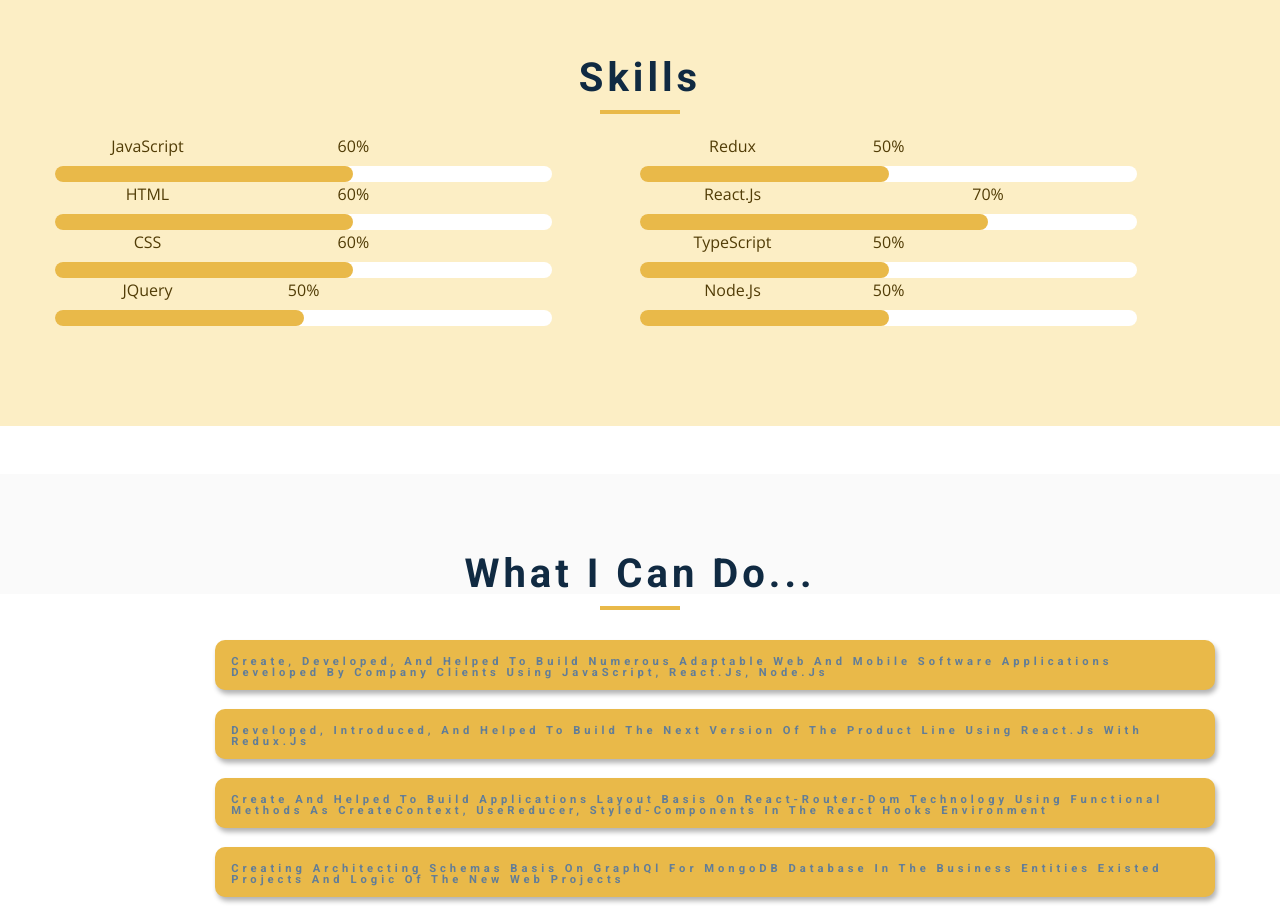
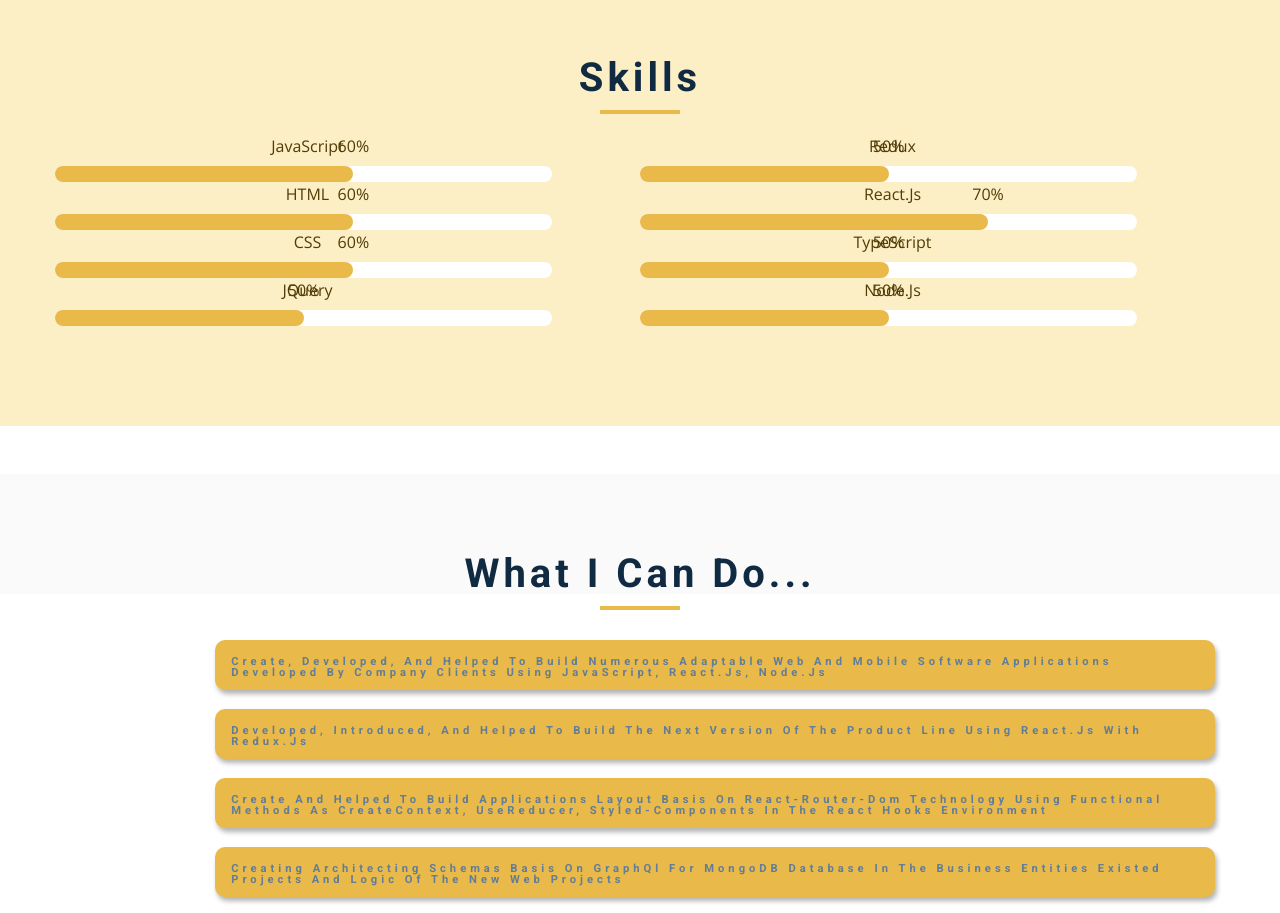
Before and after one commit to Serge-boro/Serhii_Borodin_portfolio, a website: page index.html in a window 1280 px wide. Shown: the part 3760-4673 px from the top of the page. Drawn offline with nearby package versions, Linux system fonts and the light colour scheme.

Commit message:
add info

```diff
--- a/css/styles.css
+++ b/css/styles.css
@@ -808,9 +808,12 @@ experience block
 ===============
 */
 @media screen and (min-width: 768px) {
-}
-.section-experience {
-  margin-top: 3rem;
+  .skills-center-name {
+    margin-left: -5rem;
+  }
+  .section-experience {
+    margin-top: 3rem;
+  }
 }
 /*
 ===============
```
